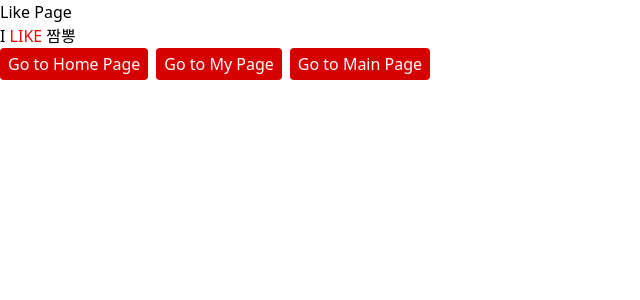
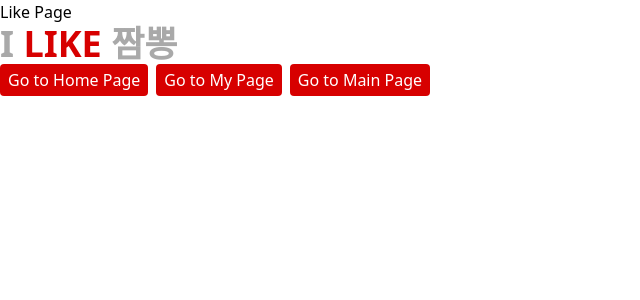
Before and after one commit to yuxincxoi/jjambbong_map, a React app: page /likePage in a window 1280 px wide. Shown: the top 300 px of the page, without its empty margins (0-640 px from the left). Built offline with nearby package versions, Linux system fonts and the light colour scheme; no server answers; the HTML template or start-up script is replaced by a standard one.

Commit message:
title color 수정

```diff
--- a/src/components/Title.tsx
+++ b/src/components/Title.tsx
@@ -11,19 +11,19 @@ const Title: React.FC = () => {
     if (page === "likePage" && title) {
       newTitle = (
         <>
-          I <span style={{ color: "red" }}>LIKE</span> 짬뽕
+          I <span className="text-main-color">LIKE</span> 짬뽕
         </>
       );
     } else if (page === "myPage" && title) {
       newTitle = (
         <>
-          <span style={{ color: "red" }}>I</span> LIKE 짬뽕
+          <span className="text-main-color">I</span> LIKE 짬뽕
         </>
       );
     } else if (title) {
       newTitle = (
         <>
-          I LIKE <span style={{ color: "red" }}>짬뽕</span>
+          I LIKE <span className="text-main-color">짬뽕</span>
         </>
       );
     }
@@ -34,7 +34,7 @@ const Title: React.FC = () => {
   return (
     <>
       <div>
-        <h1>{title}</h1>
+        <h1 className="text-4xl font-bold text-[#a9a9a9]">{title}</h1>
       </div>
     </>
   );
```
